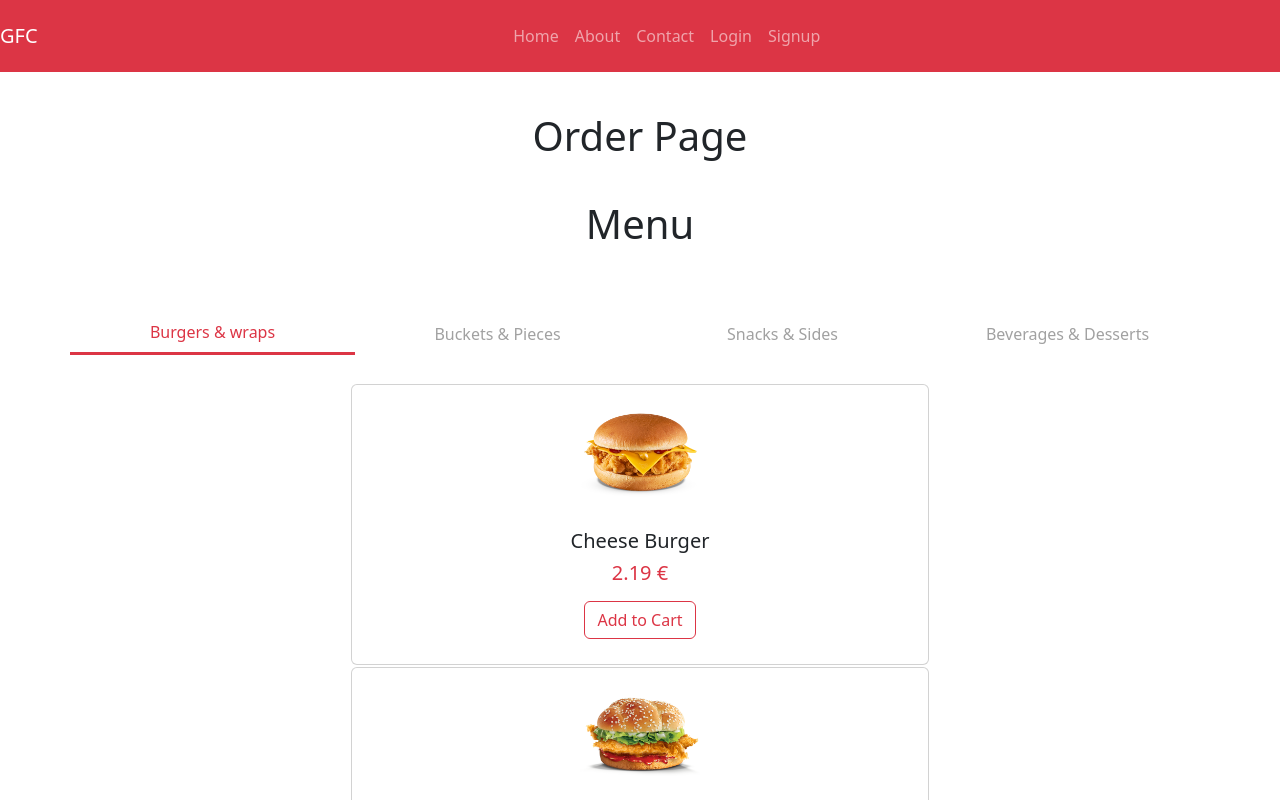
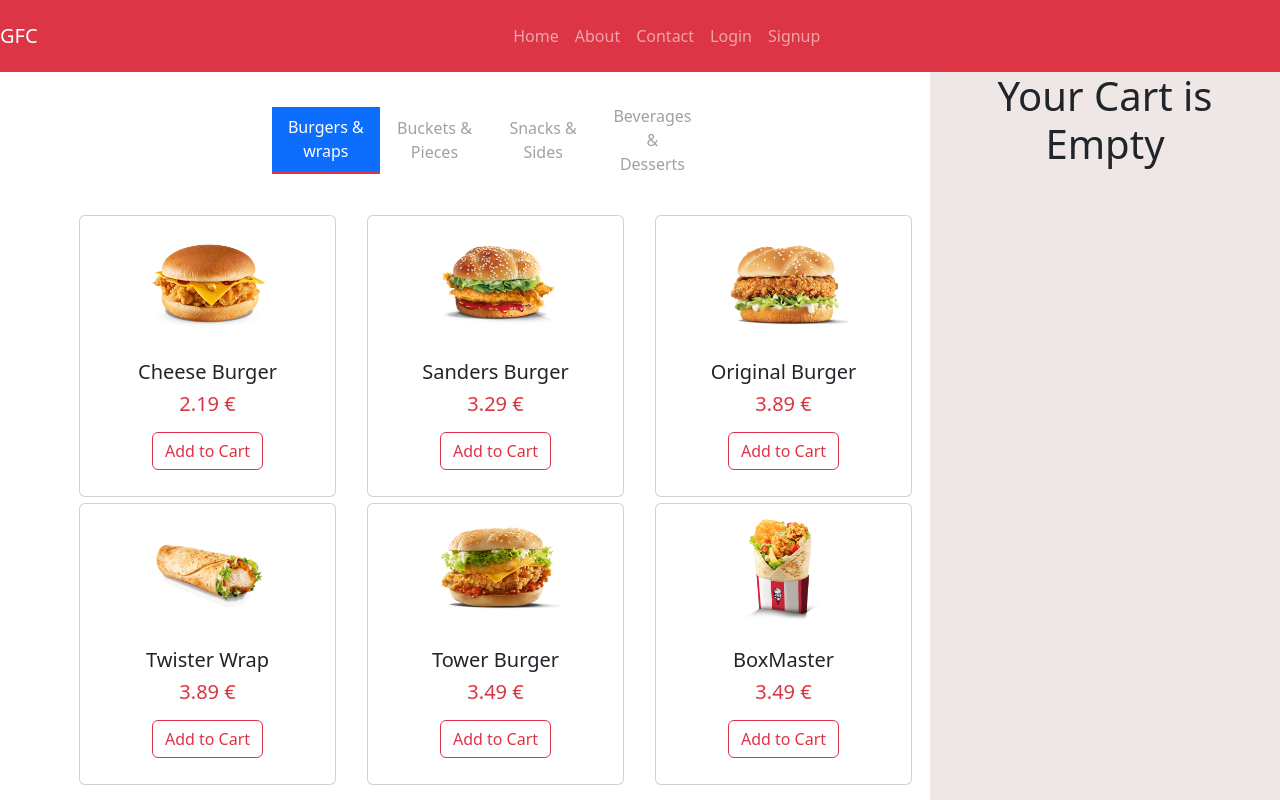
Before and after one commit to TrimZymberi/GFC-Web-application, a React (Vite) app: page /Order in a window 1280 px wide. Shown: the top 800 px of the page. Built offline with nearby package versions, Linux system fonts and the light colour scheme.

Commit message:
Order side bar
Order side bar

```diff
--- a/src/components/Navbars.jsx
+++ b/src/components/Navbars.jsx
@@ -1,6 +1,7 @@
 import React from 'react';
 import { Navbar, Nav } from 'react-bootstrap';
 import { NavLink, useLocation } from 'react-router-dom';
+import '../styles/tab-style.css';
 
 const Navbars = () => {
   const location = useLocation();
--- a/src/components/OrderCard.jsx
+++ b/src/components/OrderCard.jsx
@@ -11,7 +11,7 @@ export default function ItemCard(props) {
   return (
     <div
       className="card-group"
-      style={{ width: "40rem", height: "20rem", margin: "-1.15rem" }}
+      style={{ width: "20rem", height: "20rem", margin: "-1rem" }}
     >
       <div className="card  text-center" style={{ margin: "1.2rem" }}>
         <img src={props.img} className="//" style={{ width: "8rem" }} />
--- a/src/components/OrderCart.jsx
+++ b/src/components/OrderCart.jsx
@@ -13,7 +13,7 @@ export default function OrderCart() {
     emptyCart,
   } = useCart();
 
-  if (isEmpty) return <h1 className="text-center ">Your Cart is Empty</h1>;
+  if (isEmpty) return<h1 className="text-center ">Your Cart is Empty</h1>;
 
   return (
     <section className="py-4 container">
@@ -28,30 +28,30 @@ export default function OrderCart() {
                 return (
                     <tr key={index}>
                         <td>
-                        <img src={item.img} style={{ height: "6rem" }} />
+
                         </td>
                         <td>{item.title}</td>
                         <td>{item.price}</td>
                         <td>Quantity ({item.quantity})</td>
                         <td>
                             <button
-                            className="btn btn-info ms-2"
+                            className="btn btn-info ms-2 btn-sm text-center"  style={{ width: "1.7rem", height: "1.8rem" }}
                             onClick={()=> updateItemQuantity(item.id, item.quantity -1)}
                             >-</button>
                             <button
-                             className="btn btn-info ms-2"
+                             className="btn btn-info ms-2 btn-sm"  style={{ width: "1.7rem", height: "1.8rem" }}
                              onClick={()=> updateItemQuantity(item.id, item.quantity +1) }
                              >+</button>
                             <button
-                             className="btn btn-danger ms-2"
+                             className="btn btn-danger ms-2 btn-sm text-center"  style={{ width: "4.1rem", height: "1.6rem" }}
                              onClick={()=> removeItem(item.id)}
-                             >Remove Item</button>
+                             >Remove</button>
 
                         </td>
                     </tr>
                 );
               })}
-              ;
+
             </tbody>
           </table>
         </div>
--- a/src/components/OrderCategories.jsx
+++ b/src/components/OrderCategories.jsx
@@ -10,10 +10,9 @@ export default function OrderCategories() {
     return (
 
         <div>
-            <h1>Menu</h1>
             <Container className="py-4">
                 <Row className="justify-content-center">
-                    <Tabs justify variant="pills" defaultActiveKey="tab-1" className="mb-1 p-0" >
+                    <Tabs justify variant="pills" defaultActiveKey="tab-1" className="mb-1"  style={{ width: "28rem" }} >
                         <Tab eventKey="tab-1" title="Burgers & wraps" tabClassName='aa'>
                             <section className="py-4 container">
                                 <div className="row justify-content-center">
--- a/src/styles/tab-style.css
+++ b/src/styles/tab-style.css
@@ -1,15 +1,4 @@
-  #root > div > div > div > div > div > ul{
-    --bs-nav-pills-border-radius: 0.375rem;
-  --bs-nav-pills-link-active-color: #dc3545;
-  --bs-nav-pills-link-active-bg: #ffffff;
-  --bs-nav-link-hover-color: #d6c0c0;
-  }
-
-  #root > div > div > div > div > div > ul:hover{
-    --bs-nav-pills-link-active-color: #dc3545;
-  }
-
-  h1 {
+h1 {
     text-align: center;
     margin: 1em;
   }
@@ -21,6 +10,7 @@
 }
 
 .nav-pills .nav-item.show .nav-link, .nav-pills .nav-link.active {
+    color: #dc3545;
     background-color: white;
     border-top: #FFFFFF;
     border-right: #FFFFFF;
@@ -28,3 +18,22 @@
     border-bottom: 3px solid #dc3545;
     border-radius: 0;
 }
+
+#wrapper{
+  display: flex;
+}
+
+#center {
+  margin-left:1px;
+  margin-right: 290px;
+  flex: 1;
+}
+
+#right{
+  width:350px;
+  right:0;
+  height:100vh;
+  position:fixed;
+  top:0.5;
+  background-color: #efe6e6;
+}
--- a/src/views/Order.jsx
+++ b/src/views/Order.jsx
@@ -9,11 +9,15 @@ import { CartProvider } from "react-use-cart";
 
 export default function Order() {
   return (
-    <div>
-      <h1>Order Page</h1>
+
+    <div id='wrapper'>
       <CartProvider>
+        <div id='center'>
       <OrderCategories />
-      <OrderCart/>
+      </div >
+      <div id='right'>
+         <OrderCart/>
+         </div>
       </CartProvider>
     </div>
 
```
Also changed, not shown: src/images/empty-cart.png (added).
